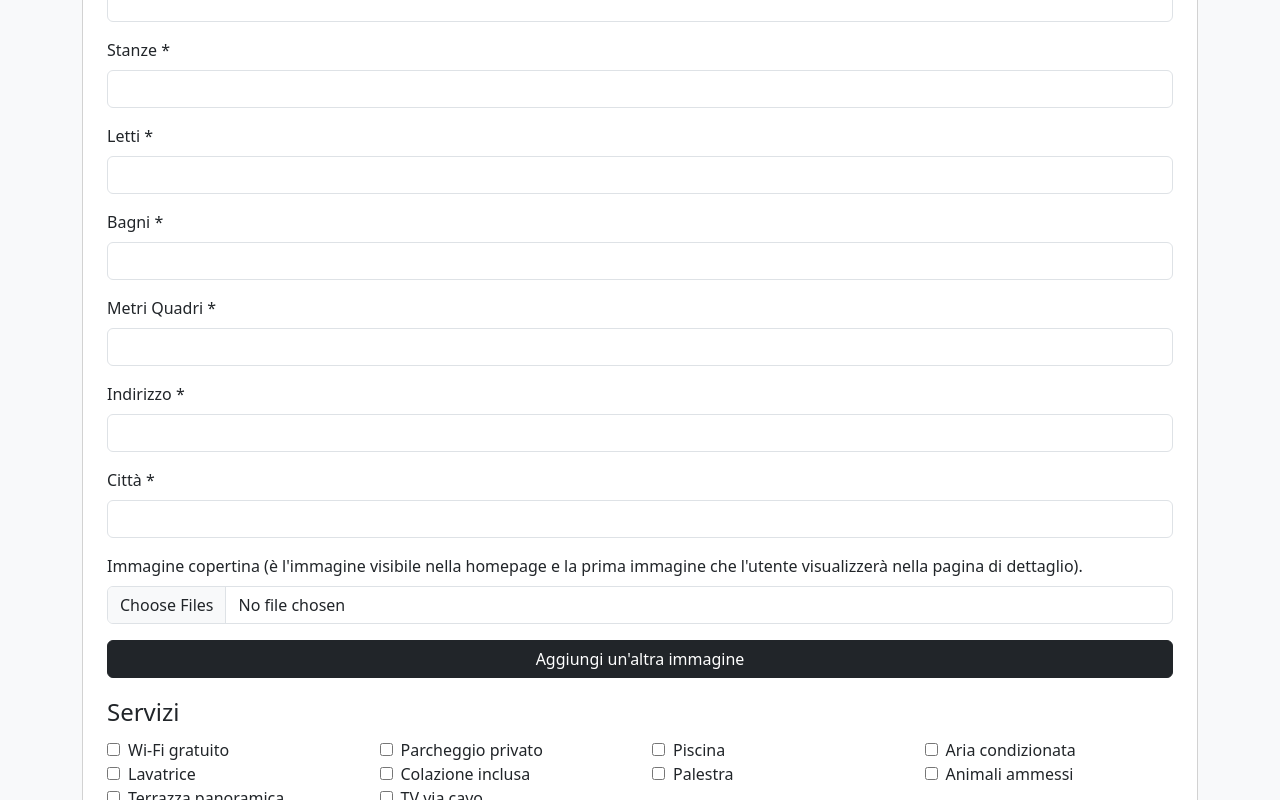
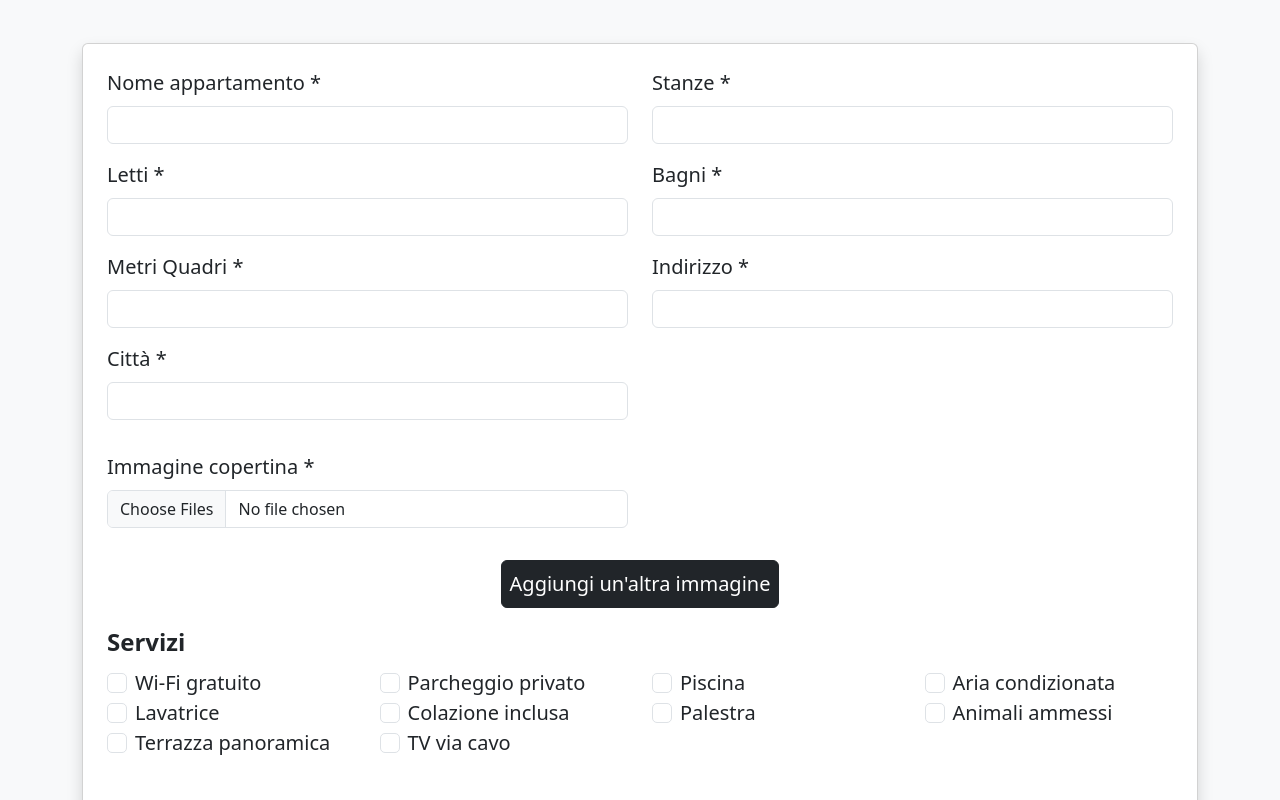
Before and after one commit to deca-francesco/pjw-t5-boolbnb, a React (Vite) app in the folder frontend_react/: page /new-apartment in a window 1280 px wide. Shown: the part 320-1120 px from the top of the page. Built offline with nearby package versions, Linux system fonts and the light colour scheme; no server answers; sample sign-in values are in the browser's storage; a web font is replaced by a local one.

Commit message:
add changes to style

```diff
--- a/frontend_react/src/pages/NewApartmentPage.jsx
+++ b/frontend_react/src/pages/NewApartmentPage.jsx
@@ -211,43 +211,52 @@ export default function NewApartmentPage() {
     return (
         <>
             <div className="container mb-5">
-                <h2 className="mt-3">Inserisci i dati del nuovo appartamento</h2>
-                <form onSubmit={handleSubmit} className="mt-5 card p-4">
-                    <div className="mb-3">
+                <div> <h1 className="display-4 text-center mt-3" style={{ fontSize: "4rem", fontFamily: "Montserrat" }}><strong>Inserisci i dati del nuovo appartamento</strong> </h1></div>
+                <form onSubmit={handleSubmit} className="mt-5 card p-4 fs-5 shadow">
+                    <div className="row mb-3">
+                        <div className="col-md-6">
                             <label className="form-label">Nome appartamento *</label>
                             <input type="text" className="form-control" name="title" value={formData.title} onChange={handleChange} required />
                         </div>
-                    <div className="mb-3">
+                        <div className="col-md-6">
                             <label className="form-label">Stanze *</label>
                             <input type="number" min="1" className="form-control" name="rooms" value={formData.rooms} onChange={handleChange} required />
                         </div>
-                    <div className="mb-3">
+                    </div>
+                    <div className="row mb-3">
+                        <div className="col-md-6">
                             <label className="form-label">Letti *</label>
                             <input type="number" min="1" className="form-control" name="beds" value={formData.beds} onChange={handleChange} required />
                         </div>
-                    <div className="mb-3">
+                        <div className="col-md-6">
                             <label className="form-label">Bagni *</label>
                             <input type="number" min="1" className="form-control" name="bathrooms" value={formData.bathrooms} onChange={handleChange} required />
                         </div>
-                    <div className="mb-3">
+                    </div>
+                    <div className="row mb-3">
+                        <div className="col-md-6">
                             <label className="form-label">Metri Quadri *</label>
                             <input type="number" min="1" className="form-control" name="square_meters" value={formData.square_meters} onChange={handleChange} required />
                         </div>
-                    <div className="mb-3">
+                        <div className="col-md-6">
                             <label className="form-label">Indirizzo *</label>
                             <input type="text" className="form-control" name="address" value={formData.address} onChange={handleChange} required />
                         </div>
-                    <div className="mb-3">
+                    </div>
+                    <div className="row mb-3">
+                        <div className="col-md-6">
                             <label className="form-label">Città *</label>
                             <input type="text" className="form-control" name="city" value={formData.city} onChange={handleChange} required />
                         </div>
+                    </div>
 
                     {/* Aggiungi più campi per le immagini */}
+                    <div className="row mb-3">
                         {imageFields.map((field, index) => (
-                        <div className="mb-3" key={index}>
-                            <label className="form-label">
+                            <div className="col-md-6" key={index}>
+                                <label className="form-label mt-3">
                                     {index === 0
-                                    ? "Immagine copertina (è l'immagine visibile nella homepage e la prima immagine che l'utente visualizzerà nella pagina di dettaglio)."
+                                        ? "Immagine copertina *"
                                         : `Immagine ${index + 1}:`}
                                 </label>
                                 <input
@@ -261,79 +270,86 @@ export default function NewApartmentPage() {
                                 />
                             </div>
                         ))}
-
+                    </div>
+                    <div className="col d-flex justify-content-center">
 
                         <button
                             type="button"
                             onClick={addImageField}
-                        className="btn btn-dark mb-3"
+                            className="btn btn-dark my-3 p-2 fs-5"
                             disabled={imageFields.length >= 5} // Disabilita se ci sono già 5 campi
                         >
                             Aggiungi un'altra immagine
                         </button>
+                    </div>
 
-                    <fieldset >
-                        <legend>Servizi</legend>
+
+
+                    <fieldset>
+                        <legend><strong>Servizi</strong></legend>
                         <div className="row row-cols-1 row-cols-sm-2 row-cols-md-3 row-cols-lg-4 mb-5">
                             <div className="col">
-                                <input type="checkbox" name="services" value={1} checked={formData.services.includes(1)} onChange={handleServiceChange} className="me-2" />
+                                <input type="checkbox" name="services" value={1} checked={formData.services.includes(1)} onChange={handleServiceChange} className="me-2 form-check-input form-check-input" />
                                 <label>Wi-Fi gratuito</label>
                             </div>
 
                             <div className="col">
-                                <input type="checkbox" name="services" value={2} checked={formData.services.includes(2)} onChange={handleServiceChange} className="me-2" />
+                                <input type="checkbox" name="services" value={2} checked={formData.services.includes(2)} onChange={handleServiceChange} className="me-2 form-check-input" />
                                 <label>Parcheggio privato</label>
                             </div>
 
                             <div className="col">
-                                <input type="checkbox" name="services" value={3} checked={formData.services.includes(3)} onChange={handleServiceChange} className="me-2" />
+                                <input type="checkbox" name="services" value={3} checked={formData.services.includes(3)} onChange={handleServiceChange} className="me-2 form-check-input" />
                                 <label>Piscina</label>
                             </div>
 
                             <div className="col">
-                                <input type="checkbox" name="services" value={4} checked={formData.services.includes(4)} onChange={handleServiceChange} className="me-2" />
+                                <input type="checkbox" name="services" value={4} checked={formData.services.includes(4)} onChange={handleServiceChange} className="me-2 form-check-input" />
                                 <label>Aria condizionata</label>
                             </div>
 
                             <div className="col">
-                                <input type="checkbox" name="services" value={5} checked={formData.services.includes(5)} onChange={handleServiceChange} className="me-2" />
+                                <input type="checkbox" name="services" value={5} checked={formData.services.includes(5)} onChange={handleServiceChange} className="me-2 form-check-input" />
                                 <label>Lavatrice</label>
                             </div>
 
                             <div className="col">
-                                <input type="checkbox" name="services" value={6} checked={formData.services.includes(6)} onChange={handleServiceChange} className="me-2" />
+                                <input type="checkbox" name="services" value={6} checked={formData.services.includes(6)} onChange={handleServiceChange} className="me-2 form-check-input" />
                                 <label>Colazione inclusa</label>
                             </div>
 
                             <div className="col">
-                                <input type="checkbox" name="services" value={7} checked={formData.services.includes(7)} onChange={handleServiceChange} className="me-2" />
+                                <input type="checkbox" name="services" value={7} checked={formData.services.includes(7)} onChange={handleServiceChange} className="me-2 form-check-input" />
                                 <label>Palestra</label>
                             </div>
 
                             <div className="col">
-                                <input type="checkbox" name="services" value={8} checked={formData.services.includes(8)} onChange={handleServiceChange} className="me-2" />
+                                <input type="checkbox" name="services" value={8} checked={formData.services.includes(8)} onChange={handleServiceChange} className="me-2 form-check-input" />
                                 <label>Animali ammessi</label>
                             </div>
 
                             <div className="col">
-                                <input type="checkbox" name="services" value={9} checked={formData.services.includes(9)} onChange={handleServiceChange} className="me-2" />
+                                <input type="checkbox" name="services" value={9} checked={formData.services.includes(9)} onChange={handleServiceChange} className="me-2 form-check-input" />
                                 <label>Terrazza panoramica</label>
                             </div>
 
                             <div className="col">
-                                <input type="checkbox" name="services" value={10} checked={formData.services.includes(10)} onChange={handleServiceChange} className="me-2" />
+                                <input type="checkbox" name="services" value={10} checked={formData.services.includes(10)} onChange={handleServiceChange} className="me-2 form-check-input" />
                                 <label>TV via cavo</label>
                             </div>
                         </div>
-                    </fieldset >
+                    </fieldset>
 
                     <div className="pb-2">I campi contrassegnati da "<strong>*</strong>" sono obbligatori</div>
+                    <div className="col d-flex justify-content-center">
 
-                    <button type="submit" className="btn btn-dark">Salva nuovo appartamento</button>
+                        <button type="submit" className="btn btn-dark text-center p-2 my-3 fs-5">Salva nuovo appartamento</button>
+                    </div>
                 </form>
             </div>
 
             <ToastContainer />
         </>
     );
+
 }
```
Lines whose indentation alone changed are shown as unchanged.
